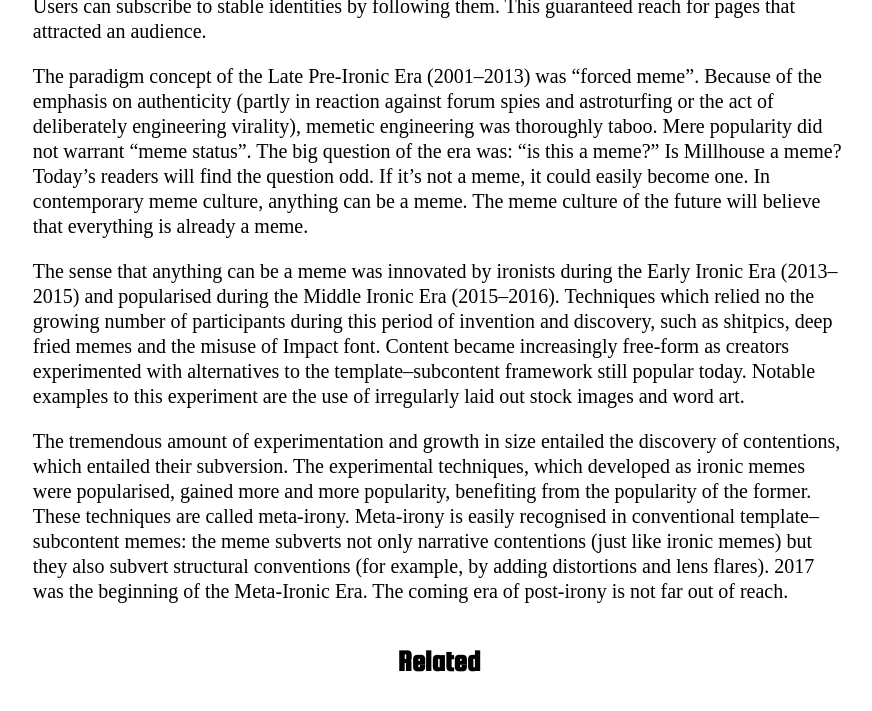
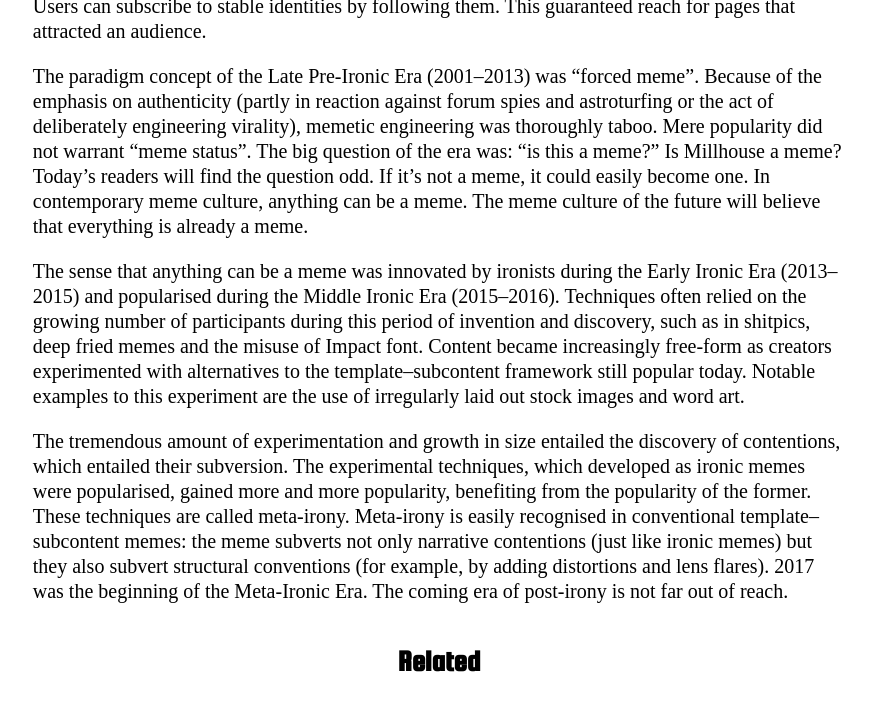
Before and after one commit to FraserThompson/PhilosophersMeme, a Jekyll site: the page built from _posts/2017-09-09-the-meta-ironic-era.markdown, in a window 1280 px wide and 900 px high, scrolled down 3927 px, cut to the strip 0-714 px from the top of the window. Shown: the top 711 px of the strip, without its empty margins (201-1073 px from the left). Built offline with Jekyll 4.4.1, drawn with Linux system fonts in a browser that asks for light colours; nearby versions of some CDN libraries; some web fonts are replaced; library files that are not in the unit come from our copies.

Commit message:
Updated The Meta Ironic Era

```diff
--- a/_posts/2017-09-09-the-meta-ironic-era.markdown
+++ b/_posts/2017-09-09-the-meta-ironic-era.markdown
@@ -46,6 +46,6 @@ The motivation behind ironic memepage admins is diverse and numerous. It is, how
 
 The paradigm concept of the Late Pre-Ironic Era (2001–2013) was "forced meme". Because of the emphasis on authenticity (partly in reaction against forum spies and astroturfing or the act of deliberately engineering virality), memetic engineering was thoroughly taboo. Mere popularity did not warrant "meme status". The big question of the era was: "is this a meme?" Is Millhouse a meme? Today's readers will find the question odd. If it's not a meme, it could easily become one. In contemporary meme culture, anything can be a meme. The meme culture of the future will believe that everything is already a meme.
 
-The sense that anything can be a meme was innovated by ironists during the Early Ironic Era (2013–2015) and popularised during the Middle Ironic Era (2015–2016). Techniques which relied no the growing number of participants during this period of invention and discovery, such as shitpics, deep fried memes and the misuse of Impact font. Content became increasingly free-form as creators experimented with alternatives to the template–subcontent framework still popular today. Notable examples to this experiment are the use of irregularly laid out stock images and word art.
+The sense that anything can be a meme was innovated by ironists during the Early Ironic Era (2013–2015) and popularised during the Middle Ironic Era (2015–2016). Techniques often relied on the growing number of participants during this period of invention and discovery, such as in shitpics, deep fried memes and the misuse of Impact font. Content became increasingly free-form as creators experimented with alternatives to the template–subcontent framework still popular today. Notable examples to this experiment are the use of irregularly laid out stock images and word art.
 
 The tremendous amount of experimentation and growth in size entailed the discovery of contentions, which entailed their subversion. The experimental techniques, which developed as ironic memes were popularised, gained more and more popularity, benefiting from the popularity of the former. These techniques are called meta-irony. Meta-irony is easily recognised in conventional template–subcontent memes: the meme subverts not only narrative contentions (just like ironic memes) but they also subvert structural conventions (for example, by adding distortions and lens flares). 2017 was the beginning of the Meta-Ironic Era. The coming era of post-irony is not far out of reach.
```
